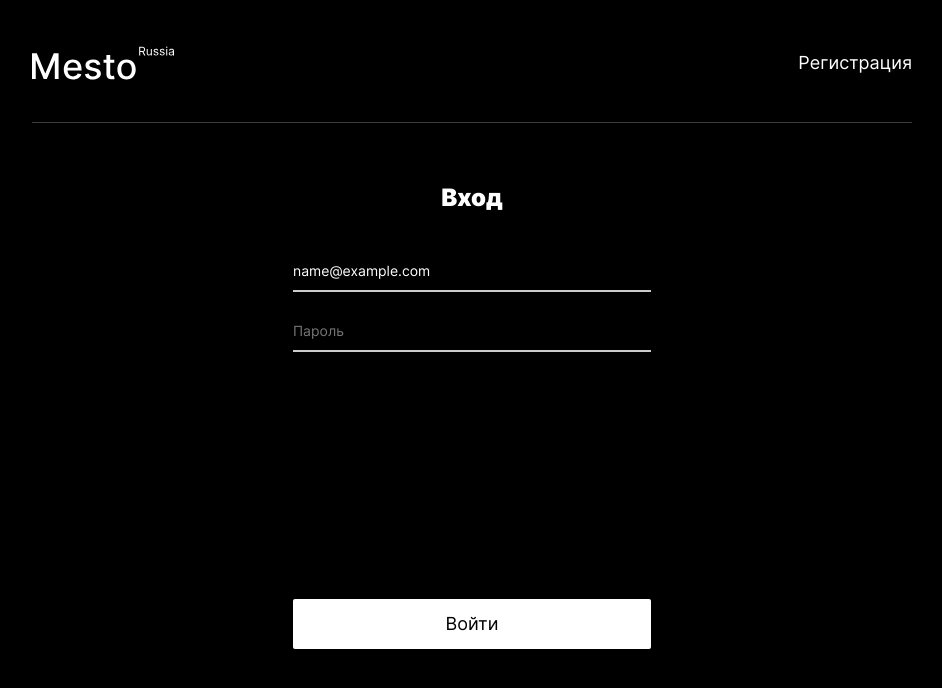
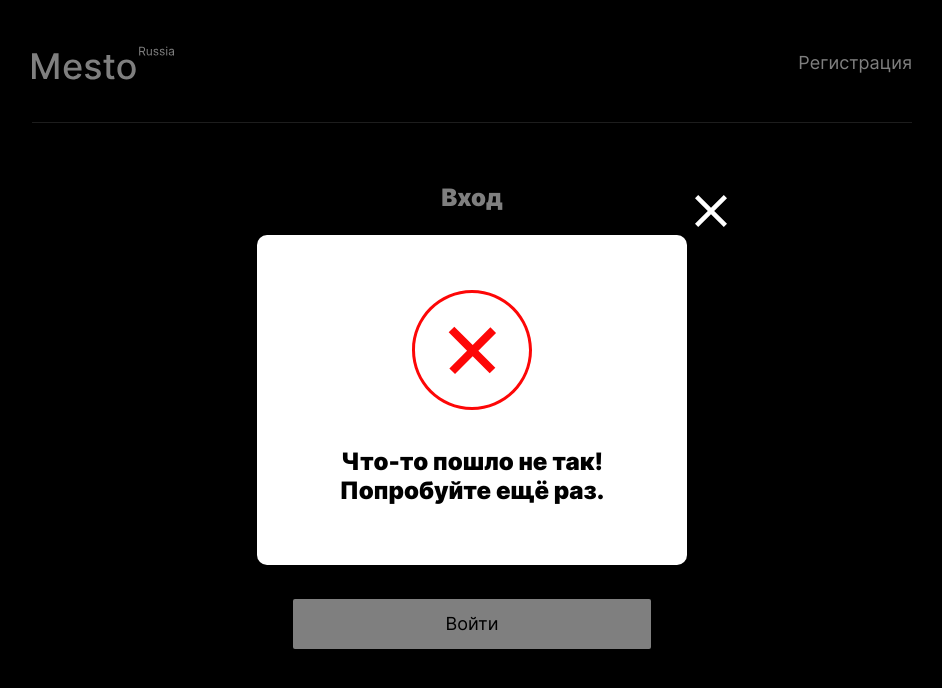
Before and after one commit to woofmgn/react-mesto-auth, a React (Create React App) app: page /sign-in in a window 1280 px wide. Both pictures are taken after typing "name@example.com", "Sample123" into the empty fields and a click on the button "Войти". Shown: the top 688 px of the page, without its empty margins (168-1110 px from the left). Built offline with nearby package versions, Linux system fonts and the light colour scheme; no server answers.

Commit message:
feat: added InfoTooltip message

```diff
--- a/src/blocks/popup/__container/_type/popup__container_type_auth.css
+++ b/src/blocks/popup/__container/_type/popup__container_type_auth.css
@@ -6,5 +6,4 @@
   background-position: 155px 55px;
   max-height: 330px;
   height: 100%;
-  /* flex-direction: end; */
 }
--- a/src/components/App.js
+++ b/src/components/App.js
@@ -17,6 +17,9 @@ import Main from "./Main";
 import { ProtectedRoute } from "./ProtectedRoute";
 import Register from "./Register";
 
+import regComplete from "../images/loginAccept.svg";
+import LogInFailed from "../images/loginFailed.svg";
+
 function App() {
   let navigate = useNavigate();
   const [isEditProfilePopupOpen, setEditProfilePopupOpen] = useState(false);
@@ -34,6 +37,8 @@ function App() {
   const [email, setEmail] = useState("");
   const [password, setPassword] = useState("");
   const [isLogged, setIsLogged] = useState(false);
+  const [infoMessage, setInfoMessage] = useState("");
+  const [tooltipImage, setTooltipImage] = useState();
 
   const dataPreload = () => {
     setLoading(true);
@@ -103,6 +108,8 @@ function App() {
     setEditAvatarPopupOpen(false);
     setImagePopupOpen(false);
     setDeleteCardPopup(false);
+    setAuthPopup(false);
+    setInfoMessage("");
     setSelectedCard({});
   };
 
@@ -114,8 +121,16 @@ function App() {
       })
       .then(() => {
         navigate("/sign-in");
+        setInfoMessage("Вы успешно зарегистрировались!");
+        setTooltipImage(regComplete);
+        handleAuthPopup();
       })
-      .catch((err) => console.log(`Ошибка ${err}`))
+      .catch((err) => {
+        setInfoMessage("Что-то пошло не так! Попробуйте ещё раз.");
+        setTooltipImage(LogInFailed);
+        handleAuthPopup();
+        console.log(`Ошибка ${err}`);
+      })
       .finally(() => {
         setEmail("");
         setPassword("");
@@ -135,7 +150,12 @@ function App() {
         handleSetLoginStatus();
         navigate("/");
       })
-      .catch((err) => console.log(`Ошибка ${err}`))
+      .catch((err) => {
+        setInfoMessage("Что-то пошло не так! Попробуйте ещё раз.");
+        setTooltipImage(LogInFailed);
+        handleAuthPopup();
+        console.log(`Ошибка ${err}`);
+      })
       .finally(() => {
         setPassword("");
       });
@@ -320,7 +340,12 @@ function App() {
             handleCardDeleteConfirm={handleCardDelete}
             buttonLoading={buttonLoading}
           />
-          <InfoTooltip isOpen={false} onClose={closeAllPopups} />
+          <InfoTooltip
+            infoMessage={infoMessage}
+            image={tooltipImage}
+            isOpen={isAuthPopup}
+            onClose={closeAllPopups}
+          />
         </CurrentUserContext.Provider>
       </div>
     </div>
--- a/src/components/InfoTooltip.js
+++ b/src/components/InfoTooltip.js
@@ -1,15 +1,16 @@
-function InfoTooltip({ isOpen, onClose }) {
+function InfoTooltip({ image, infoMessage, isOpen, onClose }) {
   return (
     <div className={`popup popup_type_auth ${isOpen ? "popup_opened" : ""}`}>
-      <div className="popup__container popup__container_type_auth">
+      <div
+        className="popup__container popup__container_type_auth"
+        style={{ backgroundImage: `url(${image})` }}
+      >
         <button
           className="popup__close-window"
           type="button"
           onClick={onClose}
         />
-        <h3 className="popup__title popup__title_type_auth">
-          Что-то пошло не так! Попробуйте ещё раз.
-        </h3>
+        <h3 className="popup__title popup__title_type_auth">{infoMessage}</h3>
       </div>
     </div>
   );
```
